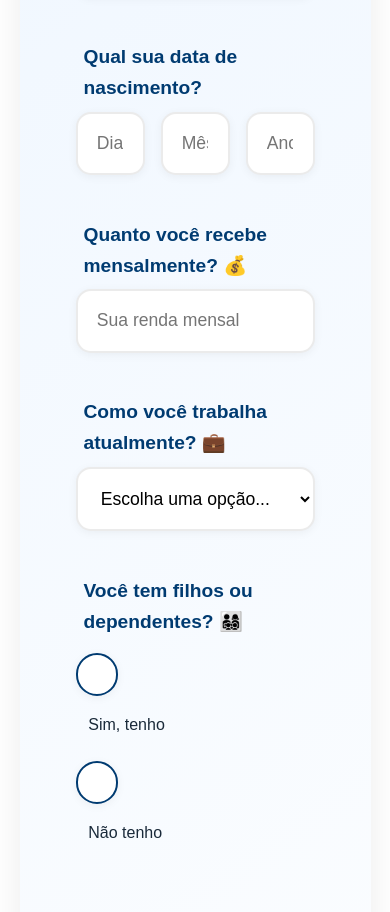
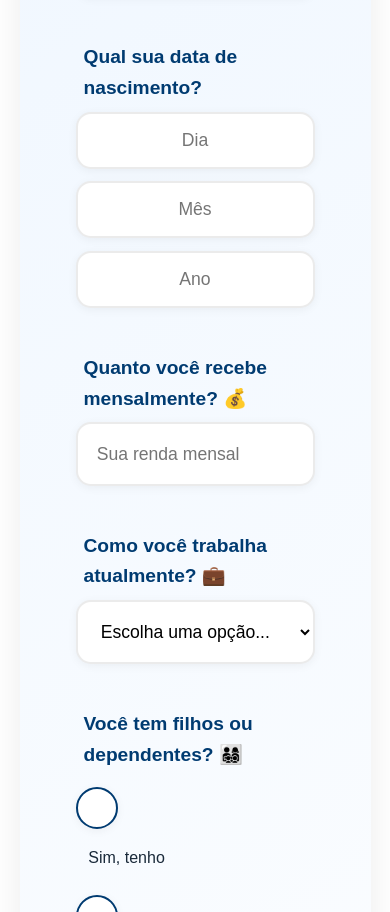
Before and after one commit to constSamuelDev/samuelconsultor, a plain HTML site: page index.html in a window 390 px wide. Shown: the part 4260-5172 px from the top of the page. Drawn offline with nearby package versions, Linux system fonts and the light colour scheme.

Commit message:
segunda alteração design data

```diff
--- a/styles.css
+++ b/styles.css
@@ -511,8 +511,20 @@ button[type="submit"] {
 .date-inputs input {
     width: 33%;
     text-align: center;
+    padding: 0.8rem;
 }
 
+@media (max-width: 480px) {
+    .date-inputs {
+        flex-direction: column;
+        gap: 0.8rem;
+    }
+
+    .date-inputs input {
+        width: 100%;
+        padding: 1rem;
+    }
+}
 .date-inputs input::-webkit-inner-spin-button,
 .date-inputs input::-webkit-outer-spin-button {
     -webkit-appearance: none;
```
